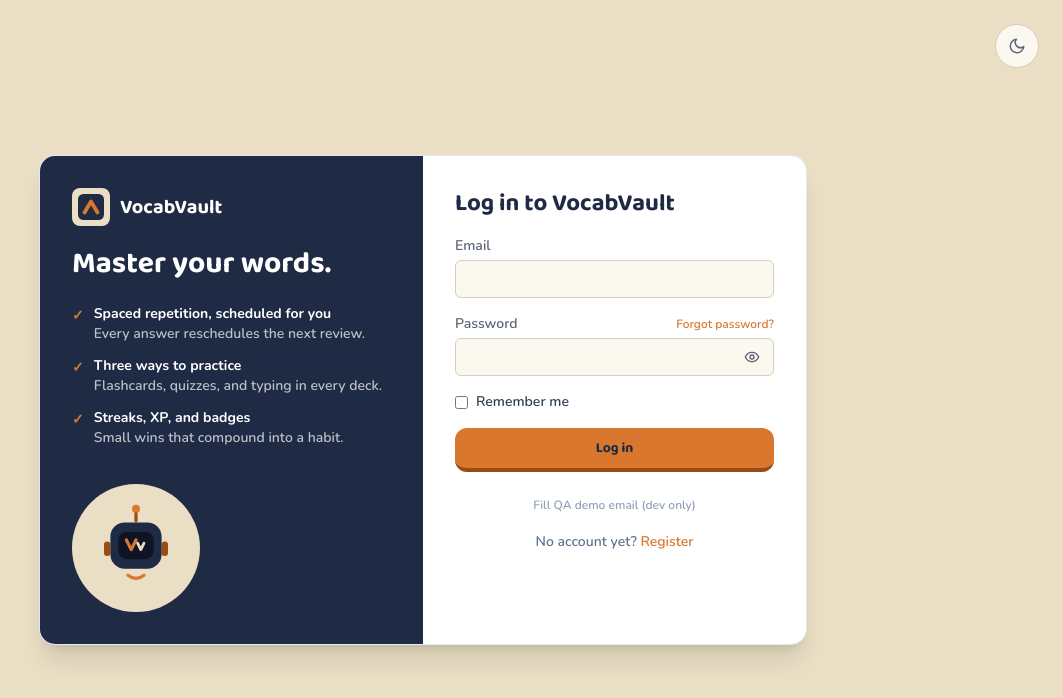
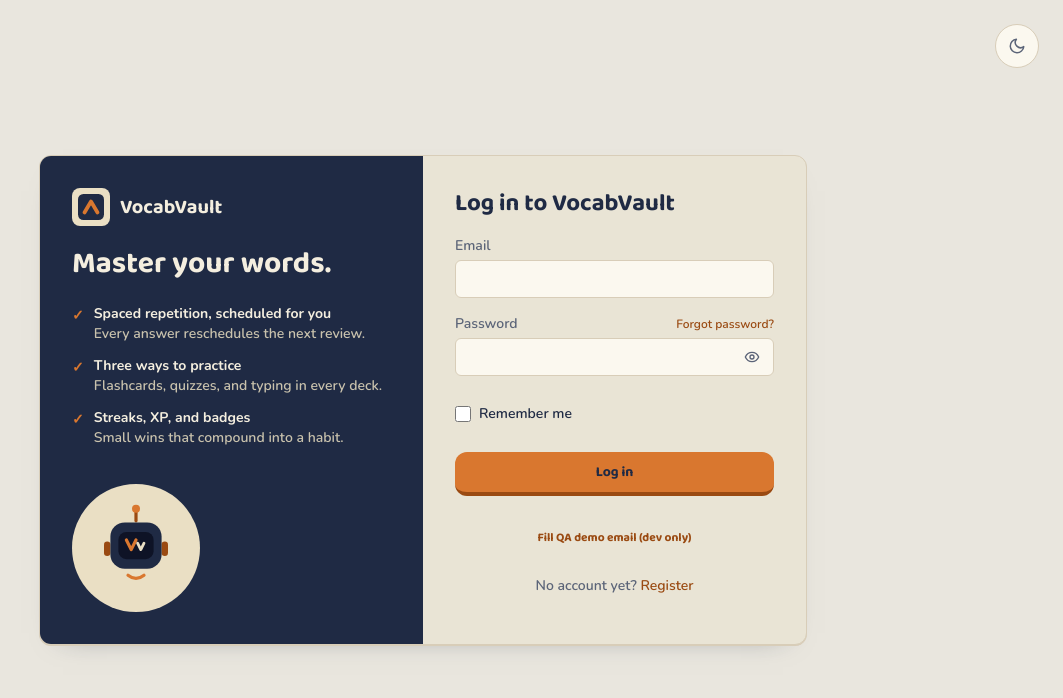
Before and after one commit to zaheen4/vocab-vault, a React (Vite) app in the folder client/: page /login in a window 1280 px wide. Shown: the top 698 px of the page, without its empty margins (217-1280 px from the left). Built offline with nearby package versions, Linux system fonts and the light colour scheme; no server answers.

Commit message:
feat(auth): migrate AuthShell and pages to design tokens

```diff
--- a/client/src/components/AuthShell.jsx
+++ b/client/src/components/AuthShell.jsx
@@ -10,12 +10,12 @@ const PITCH = [
 
 export default function AuthShell({ title, children }) {
   return (
-    <div className="animate-page relative flex min-h-screen items-center justify-center bg-gold px-4 py-6 supports-[height:100dvh]:min-h-dvh sm:py-10 dark:bg-night-950">
+    <div className="animate-page relative flex min-h-screen items-center justify-center bg-canvas px-4 py-6 supports-[height:100dvh]:min-h-dvh sm:py-10">
       <div className="absolute top-4 right-4 z-20 sm:top-6 sm:right-6">
         <ThemeToggle />
       </div>
-      <div className="grid w-full max-w-3xl overflow-hidden rounded-2xl border border-slate-200 bg-white shadow-xl sm:grid-cols-2 dark:border-white/10 dark:bg-night-900 dark:shadow-none">
-        <div className="flex flex-col justify-center gap-3 bg-primary p-5 text-white sm:gap-5 sm:p-8 dark:bg-night-800">
+      <div className="grid w-full max-w-3xl overflow-hidden rounded-xl border border-line bg-manila shadow-paper sm:grid-cols-2">
+        <div className="flex flex-col justify-center gap-3 bg-primary p-5 text-cream-100 sm:gap-5 sm:p-8">
           <div className="flex items-center gap-2.5">
             <span className="rounded-lg bg-gold p-1.5 dark:bg-night-900 dark:ring-1 dark:ring-white/10">
               <Logo size={26} />
@@ -33,7 +33,7 @@ export default function AuthShell({ title, children }) {
                 </span>
                 <span>
                   <span className="font-bold">{p.title}</span>
-                  <span className="block text-white/70">{p.body}</span>
+                  <span className="block text-cream-300">{p.body}</span>
                 </span>
               </li>
             ))}
@@ -45,7 +45,7 @@ export default function AuthShell({ title, children }) {
           </div>
         </div>
         <div className="p-6 sm:p-8">
-          <h1 className="font-display text-2xl font-bold text-primary dark:text-cream-100">
+          <h1 className="font-display text-2xl font-bold text-ink">
             {title}
           </h1>
           <div className="mt-4">{children}</div>
--- a/client/src/components/ui/PasswordStrength.jsx
+++ b/client/src/components/ui/PasswordStrength.jsx
@@ -25,37 +25,37 @@ export default function PasswordStrength({ password = '' }) {
 
   const colorClass =
     score === 1
-      ? 'bg-red-500'
+      ? 'bg-stamp'
       : score === 2
-        ? 'bg-amber-500'
-        : 'bg-emerald-500'
+        ? 'bg-brass'
+        : 'bg-sage'
 
   return (
     <div className="mt-2 space-y-1.5" aria-live="polite">
       <div className="flex items-center justify-between text-xs">
-        <span className="text-slate-500 dark:text-cream-300/70">Password strength</span>
+        <span className="text-ink-muted">Password strength</span>
         <span
           className={`font-semibold ${
             score === 1
-              ? 'text-red-600 dark:text-red-400'
+              ? 'text-stamp'
               : score === 2
-                ? 'text-amber-600 dark:text-amber-400'
-                : 'text-emerald-600 dark:text-emerald-400'
+                ? 'text-ink'
+                : 'text-sage'
           }`}
         >
           {label}
         </span>
       </div>
       <div className="grid grid-cols-3 gap-1">
-        <div className={`h-1.5 rounded-full transition-colors ${score >= 1 ? colorClass : 'bg-slate-200 dark:bg-night-800'}`} />
-        <div className={`h-1.5 rounded-full transition-colors ${score >= 2 ? colorClass : 'bg-slate-200 dark:bg-night-800'}`} />
-        <div className={`h-1.5 rounded-full transition-colors ${score >= 3 ? colorClass : 'bg-slate-200 dark:bg-night-800'}`} />
+        <div className={`h-1.5 rounded-full transition-colors ${score >= 1 ? colorClass : 'bg-line'}`} />
+        <div className={`h-1.5 rounded-full transition-colors ${score >= 2 ? colorClass : 'bg-line'}`} />
+        <div className={`h-1.5 rounded-full transition-colors ${score >= 3 ? colorClass : 'bg-line'}`} />
       </div>
-      <ul className="space-y-0.5 text-xs text-slate-500 dark:text-cream-300/70">
-        <li className={lengthOk ? 'text-emerald-600 dark:text-emerald-400' : ''}>
+      <ul className="space-y-0.5 text-xs text-ink-muted">
+        <li className={lengthOk ? 'text-sage' : ''}>
           {lengthOk ? '✓' : '·'} At least 8 characters
         </li>
-        <li className={varietyOk ? 'text-emerald-600 dark:text-emerald-400' : ''}>
+        <li className={varietyOk ? 'text-sage' : ''}>
           {varietyOk ? '✓' : '·'} Mix of letters and numbers or symbols
         </li>
       </ul>
--- a/client/src/pages/Login.jsx
+++ b/client/src/pages/Login.jsx
@@ -3,7 +3,9 @@ import { Link, useNavigate } from 'react-router-dom'
 import { useAuth } from '../context/AuthContext'
 import AuthShell from '../components/AuthShell'
 import Button from '../components/ui/Button'
+import Checkbox from '../components/ui/Checkbox'
 import Input from '../components/ui/Input'
+import Notice from '../components/ui/Notice'
 
 export default function Login() {
   const { login } = useAuth()
@@ -32,7 +34,7 @@ export default function Login() {
     <AuthShell title="Log in to VocabVault">
       <form onSubmit={handleSubmit} className="space-y-4">
         {error && (
-          <p className="rounded-md bg-red-50 px-3 py-2 text-sm text-red-600 dark:bg-red-950/50 dark:text-red-300">{error}</p>
+          <Notice tone="error">{error}</Notice>
         )}
 
         <Input
@@ -48,7 +50,7 @@ export default function Login() {
         <Input
           label="Password"
           labelRight={
-            <Link to="/forgot-password" className="text-xs font-semibold text-accent hover:underline">
+            <Link to="/forgot-password" className="text-xs font-semibold text-accent-ink hover:underline">
               Forgot password?
             </Link>
           }
@@ -61,16 +63,12 @@ export default function Login() {
           onChange={(e) => setPassword(e.target.value)}
         />
 
-        <div className="flex items-center justify-between text-sm">
-          <label className="flex cursor-pointer items-center gap-2 text-slate-700 dark:text-cream-300">
-            <input
-              type="checkbox"
-              checked={rememberMe}
-              onChange={(e) => setRememberMe(e.target.checked)}
-              className="rounded border-slate-300 text-accent focus:ring-accent dark:border-white/20 dark:bg-night-800"
-            />
-            Remember me
-          </label>
+        <div className="flex items-center justify-between">
+          <Checkbox
+            label="Remember me"
+            checked={rememberMe}
+            onChange={(e) => setRememberMe(e.target.checked)}
+          />
         </div>
 
         <Button
@@ -83,19 +81,20 @@ export default function Login() {
 
         {import.meta.env.DEV && (
           <div className="pt-1 text-center">
-            <button
+            <Button
               type="button"
+              variant="ghost"
+              className="text-xs"
               onClick={() => setEmail('qa@test.local')}
-              className="text-xs text-slate-400 hover:text-accent dark:text-cream-300/60 dark:hover:text-cream-100"
             >
               Fill QA demo email (dev only)
-            </button>
+            </Button>
           </div>
         )}
 
-        <p className="text-center text-sm text-slate-500 dark:text-cream-300/80">
+        <p className="text-center text-sm text-ink-muted">
           No account yet?{' '}
-          <Link to="/register" className="font-medium text-accent hover:underline">
+          <Link to="/register" className="font-medium text-accent-ink hover:underline">
             Register
           </Link>
         </p>
--- a/client/src/pages/Register.jsx
+++ b/client/src/pages/Register.jsx
@@ -4,6 +4,7 @@ import { useAuth } from '../context/AuthContext'
 import AuthShell from '../components/AuthShell'
 import Button from '../components/ui/Button'
 import Input from '../components/ui/Input'
+import Notice from '../components/ui/Notice'
 import PasswordStrength from '../components/ui/PasswordStrength'
 
 export default function Register() {
@@ -47,7 +48,7 @@ export default function Register() {
     <AuthShell title="Create your account">
       <form onSubmit={handleSubmit} className="space-y-4">
         {error && (
-          <p className="rounded-md bg-red-50 px-3 py-2 text-sm text-red-600 dark:bg-red-950/50 dark:text-red-300">{error}</p>
+          <Notice tone="error">{error}</Notice>
         )}
 
         <Input
@@ -101,9 +102,9 @@ export default function Register() {
           {submitting ? 'Creating account…' : 'Register'}
         </Button>
 
-        <p className="text-center text-sm text-slate-500 dark:text-cream-300/80">
+        <p className="text-center text-sm text-ink-muted">
           Already have an account?{' '}
-          <Link to="/login" className="font-medium text-accent hover:underline">
+          <Link to="/login" className="font-medium text-accent-ink hover:underline">
             Log in
           </Link>
         </p>
--- a/client/src/pages/ResetPassword.jsx
+++ b/client/src/pages/ResetPassword.jsx
@@ -4,6 +4,7 @@ import { useResetPassword } from '../api/queries'
 import AuthShell from '../components/AuthShell'
 import Button from '../components/ui/Button'
 import Input from '../components/ui/Input'
+import Notice from '../components/ui/Notice'
 import PasswordStrength from '../components/ui/PasswordStrength'
 
 export default function ResetPassword() {
@@ -51,9 +52,9 @@ export default function ResetPassword() {
     return (
       <AuthShell title="Invalid Reset Link">
         <div className="space-y-4 text-center">
-          <p className="rounded-md bg-red-50 p-4 text-sm text-red-600 dark:bg-red-950/50 dark:text-red-300">
+          <Notice tone="error">
             This password reset link is missing a token or is invalid.
-          </p>
+          </Notice>
           <Link to="/forgot-password">
             <Button fullWidth>Request new reset link</Button>
           </Link>
@@ -66,22 +67,21 @@ export default function ResetPassword() {
     <AuthShell title="Set new password">
       {success ? (
         <div className="space-y-4 text-center">
-          <div className="rounded-lg border border-emerald-200 bg-emerald-50 p-4 text-sm text-emerald-800 dark:border-emerald-400/30 dark:bg-emerald-950/40 dark:text-emerald-200">
-            <p className="font-semibold">Password updated!</p>
-            <p className="mt-1">{success} Redirecting to login…</p>
-          </div>
+          <Notice tone="success" title="Password updated!">
+            <p>{success} Redirecting to login…</p>
+          </Notice>
           <Link to="/login">
             <Button fullWidth>Continue to login</Button>
           </Link>
         </div>
       ) : (
         <form onSubmit={handleSubmit} className="space-y-4">
-          <p className="text-sm text-slate-500 dark:text-cream-300/80">
+          <p className="text-sm text-ink-muted">
             Enter your new password below.
           </p>
 
           {error && (
-            <p className="rounded-md bg-red-50 px-3 py-2 text-sm text-red-600 dark:bg-red-950/50 dark:text-red-300">{error}</p>
+            <Notice tone="error">{error}</Notice>
           )}
 
           <div>
@@ -119,8 +119,8 @@ export default function ResetPassword() {
             {resetMutation.isPending ? 'Updating…' : 'Reset password'}
           </Button>
 
-          <p className="text-center text-sm text-slate-500 dark:text-cream-300/80">
-            <Link to="/login" className="font-medium text-accent hover:underline">
+          <p className="text-center text-sm text-ink-muted">
+            <Link to="/login" className="font-medium text-accent-ink hover:underline">
               Back to login
             </Link>
           </p>
```
Also changed, not shown: client/src/pages/ForgotPassword.jsx (+10 -10 lines), 1 other file (tests, documents, lock files or other folders).
